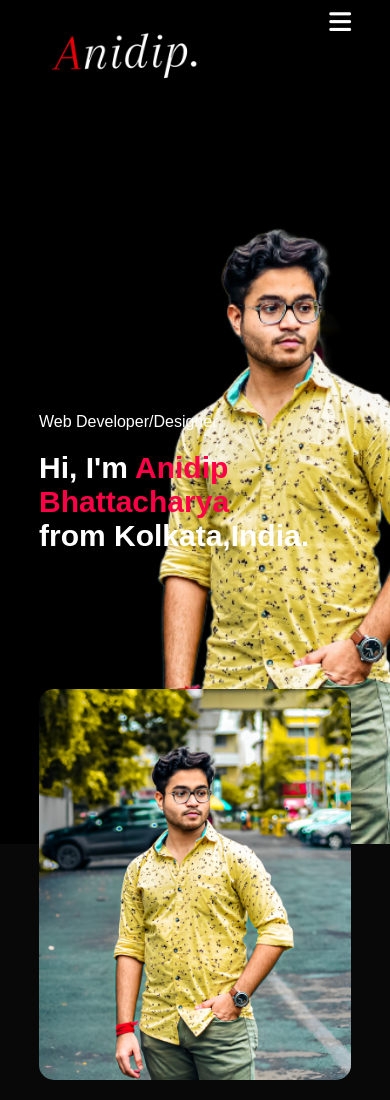
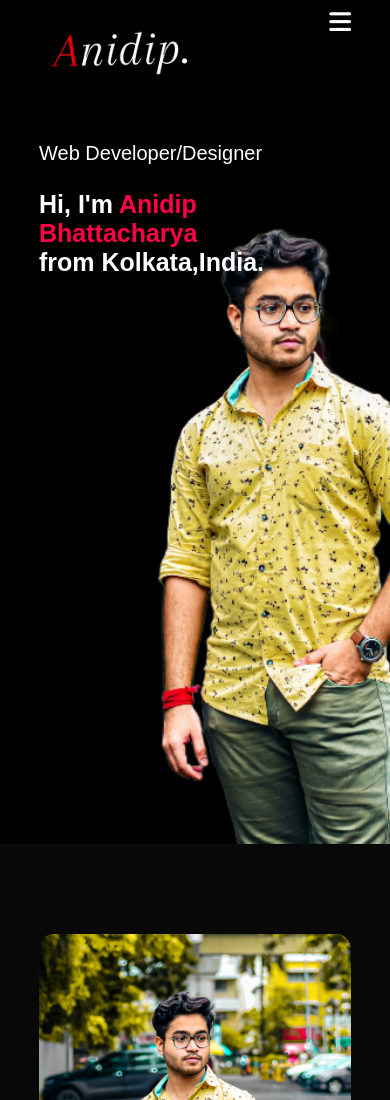
Before and after one commit to anidip27/Personal-Portfolio-Website, a plain HTML site: page index.html in a window 390 px wide. Shown: the top 1100 px of the page. Drawn offline with Linux system fonts and the light colour scheme.

Commit message:
initial commit

```diff
--- a/style.css
+++ b/style.css
@@ -29,7 +29,7 @@ nav{
     flex-wrap: wrap;
 }
 .logo{
-    width: 170px;
+    width: 160px;
 }
 nav ul li{
     display: inline-block;
@@ -60,7 +60,7 @@ nav ul li a:hover::after{
     font-size: 30px;
 }
 .header-text h1{
-    font-size: 55px;
+    font-size: 50px;
     margin-top: 20px;
 }
 .header-text h1 span{
@@ -305,11 +305,12 @@ nav .fa-regular{
         background-image: url(images/background3.png);
     }
     .header-text{
-        margin-top: 100%;
-        font-size: 16px;
+        margin-top: 15%;
+        font-size: 20px;
     }
     .header-text h1{
-        font-size: 30px;
+        font-size: 25px;
+        margin-top: 25px;
     }
     nav .fa-regular{
         display: block;
```
Also changed, not shown: index.html (+1 -3 lines).
